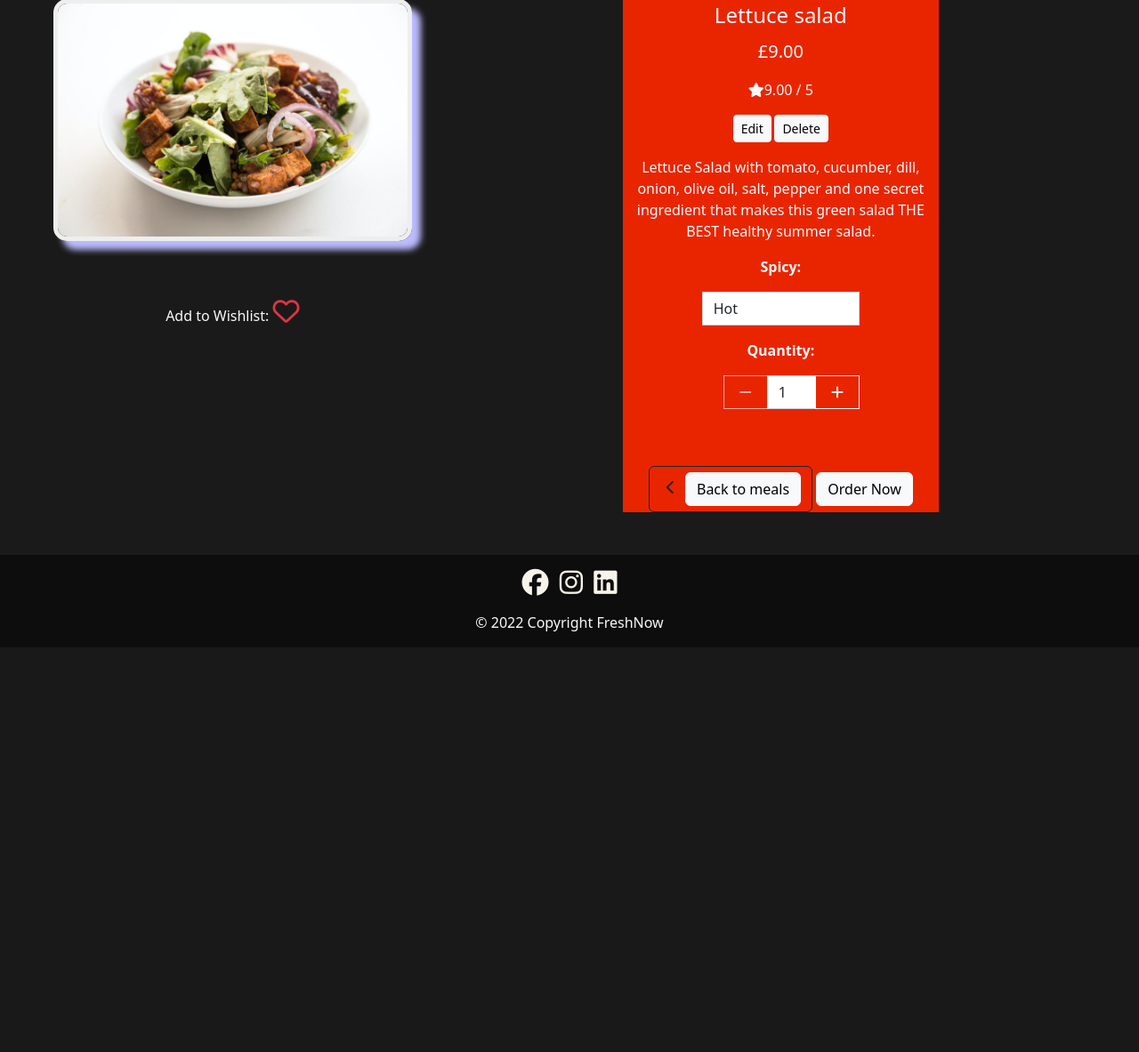
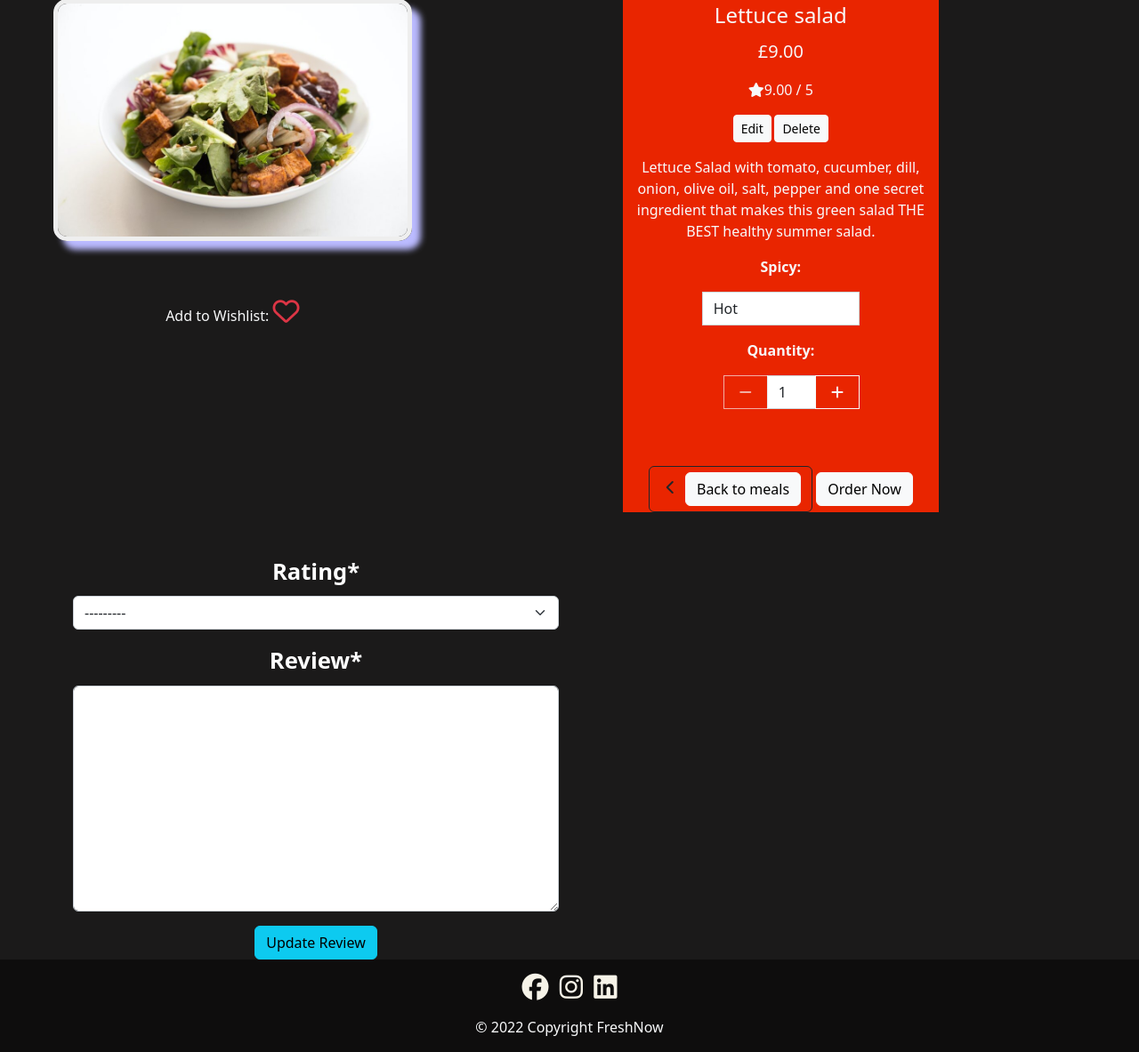
Before and after one commit to KonstantinaStrantzali/FreshNow-food-corner, a Django app: page /products/1/ in a window 1280 px wide. Shown: the part 213-1396 px from the top of the page at 89% size. Before the commit the page ends 923 px from the top, so only its background shows below. Run offline with Django 3.2, Linux system fonts and the light colour scheme; a user stored in the database is signed in; data comes from the database, SQL or seed files in the repository; data that the repository does not hold is empty; some libraries are stand-ins or nearby versions.

Commit message:
created add review form and built add_review functionality

```diff
--- a/products/templates/products/product_detail.html
+++ b/products/templates/products/product_detail.html
@@ -128,6 +128,22 @@
 </div>
 </div>
 
+<div class="container text-center">
+    <div class ='row'>
+        <div class="col-6">
+
+
+    <form method="POST" action="{% url 'add_review' product.id %}">
+        {% csrf_token %}
+        {{ form|crispy }}
+        <div class="text-right">
+            <button class="btn btn-info font-weight-bold" type="submit">Update Review</button>
+        </div>
+    </form>
+</div>
+</div>
+</div>
+
 
 
 {% endblock %}
--- a/products/urls.py
+++ b/products/urls.py
@@ -7,4 +7,5 @@ urlpatterns = [
     path('add/', views.add_product, name='add_product'),
     path('edit/<int:product_id>/', views.edit_product, name='edit_product'),
     path('delete/<int:product_id>/', views.delete_product, name='delete_product'),
+    path('add_review/<int:product_id>/', views.add_review, name='add_review'),
 ]
--- a/products/views.py
+++ b/products/views.py
@@ -7,6 +7,7 @@ from .models import Product, Category
 from .forms import ProductForm
 from profiles.models import UserProfile
 from wishlist.models import Wishlist
+from reviews.forms import ReviewForm
 
 # Create your views here.
 
@@ -85,12 +86,17 @@ def product_detail(request, product_id):
         # find a match to the product and user
         wishlist = Wishlist.objects.filter(
                    profile_user=profile_user, product=product_id)
+
+        form = ReviewForm()
         template = 'products/product_detail.html'
+
+
         context = {
 
             'product': product,
             'profile_user': profile_user,
             'wishlist': wishlist,
+            'form': form,
         }
 
         return render(request, template, context)
@@ -156,3 +162,27 @@ def delete_product(request, product_id):
     product.delete()
     messages.success(request, 'Product deleted!')
     return redirect(reverse('products'))
+
+@login_required
+def add_review(request, product_id):
+    """
+    A view to allow the user to add a review to a product
+    """
+
+    product = get_object_or_404(Product, pk=product_id)
+
+    if request.user.is_authenticated:
+        if request.method == 'POST':
+            form = ReviewForm(request.POST)
+            if form.is_valid():
+                review = form.save()
+                messages.success(request, 'Your review was successful')
+                return redirect(reverse('product_detail', args=[product.id]))
+            else:
+                messages.error(
+                    request, 'Failed to add your review')
+    context = {
+        'form': form
+    }
+
+    return render(request, context)
--- a/profiles/views.py
+++ b/profiles/views.py
@@ -22,9 +22,6 @@ def profile(request):
             messages.error(request, 'Update failed. Please ensure the form is valid.')
     else:
         form = UserProfileForm(instance=profile)
-    orders = profile.orders.all()
-
-    form = UserProfileForm(instance=profile)
     orders = profile.orders.all()
 
     template = 'profiles/profile.html'
--- /dev/null
+++ b/reviews/forms.py
@@ -0,0 +1,8 @@
+from django import forms
+from reviews.models import Reviews
+
+class ReviewForm(forms.ModelForm):
+
+    class Meta:
+        model = Reviews
+        exclude = ('profile_user', 'product', 'created_date')
```
Also changed, not shown: reviews/views.py (line endings or trailing spaces).
